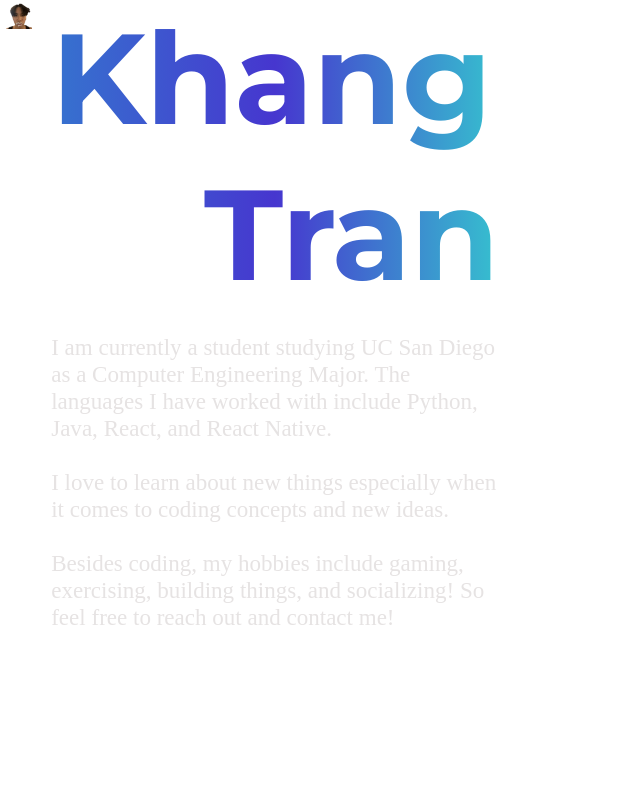
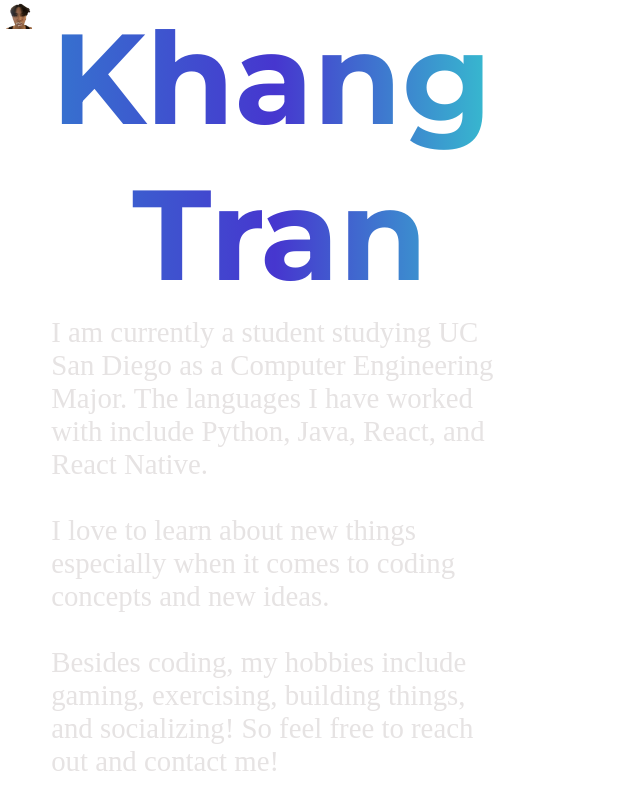
Before and after one commit to VolumeZer0/Khangs-Webstite, a React (Create React App) app in the folder my-app/: page / in a window 1280 px wide. Shown: the whole page, without its empty margins (0-640 px from the left). Built offline with nearby package versions, Linux system fonts and the light colour scheme.

Commit message:
added right block, changed postion, changed last name position

```diff
--- a/my-app/src/App.css
+++ b/my-app/src/App.css
@@ -27,6 +27,7 @@
 .leftColumn-block {
   /* background-color: rgb(193, 127, 255); */
   /* background-color: transparent; */
+  position: fixed;
   margin-right: 1%;
   height: 100vh;
   width: 3vw;
@@ -53,12 +54,22 @@
 .Left-block {
   flex-wrap: wrap;
   /* background-color: #1f252e; */
+  position: fixed;
+  margin-left: 4%;
   height: 100vh;
   width: 35vw;
-  /* display: flex; */
 
+  /* display: flex;
   /* align-items: center;  centers it vertically */
   /* justify-content: center; centers it horizaontally */
+}
+
+.Right-block {
+  flex-wrap: wrap;
+  /* background-color: #1760ce; */
+  margin-left: 40%;
+  height: 100vh;
+  width: 59vw;
 }
 
 .Khang-text {
@@ -70,15 +81,16 @@
 .Tran-text{
   text-align: right;
   margin: 0;
+  padding-right: 16%;
   font-size: 10vw;
 }
 
 .Bio-text{
-  padding-top: 5%;
+  padding-top: 1%;
   /* color: #B4B5B7; */
   color: #e6e3e3;
   margin: 0;
-  font-size: 1.8vw;
+  font-size: 3.6vb;
   font-family: 'DM Serif Display', serif;
 }
 
--- a/my-app/src/App.js
+++ b/my-app/src/App.js
@@ -16,7 +16,9 @@ function App() {
         <h1 className="Khang-text Gradient-effect"> Khang </h1>
         <h1 className="Tran-text Gradient-effect"> Tran </h1>
         <p className="Bio-text"> I am currently a student studying UC San Diego as a Computer Engineering Major. The languages I have worked with include Python, Java, React, and React Native. <br/><br/> I love to learn about new things especially when it comes to coding concepts and new ideas.  <br/><br/> Besides coding, my hobbies include gaming, exercising, building things, and socializing! So feel free to reach out and contact me! </p>
-
+      </div>
+      <div className="Right-block">
+        <p className="Bio-text"> </p>
       </div>
 
     </body>
```
